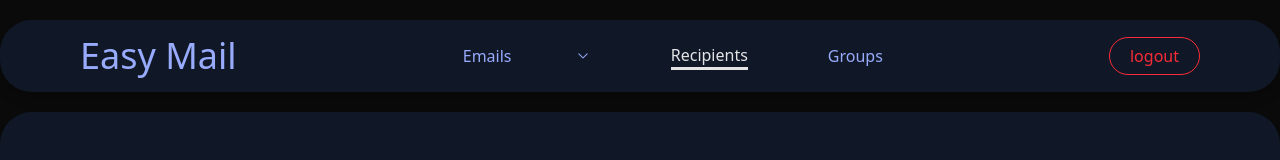
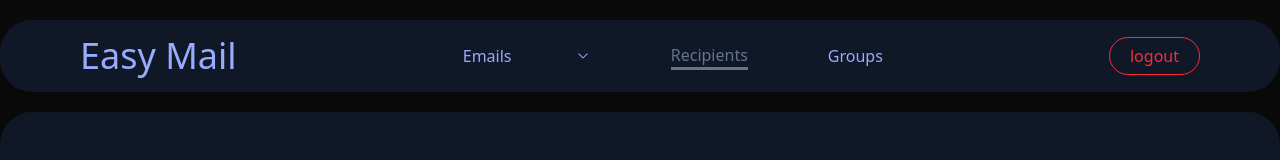
Before and after one commit to Robbobs/easy-mail-frontend, a React (Vite) app: page /recipients in a window 1280 px wide. Shown: the top 160 px of the page. Built offline with nearby package versions, Linux system fonts and the light colour scheme.

Commit message:
styling one more time

```diff
--- a/src/components/Navbar.tsx
+++ b/src/components/Navbar.tsx
@@ -38,11 +38,11 @@ export default function Navbar(){
                         />
                     </div>
 
-                    <Link className="text-[#98abfc]" activeClassName="border-b-3 border-zinc-200 text-zinc-200"  to={'/recipients'}>
+                    <Link className="text-[#98abfc]" activeClassName="border-b-3 border-slate-500 text-slate-500"  to={'/recipients'}>
                         Recipients
                     </Link>
 
-                    <Link className="text-[#98abfc]" activeClassName="border-b-3 border-teal-500 text-teal-500"  to={'/groups'}>
+                    <Link className="text-[#98abfc]" activeClassName="border-b-3 border-slate-500 text-slate-500"  to={'/groups'}>
                         Groups
                     </Link>
                 </div>
```
